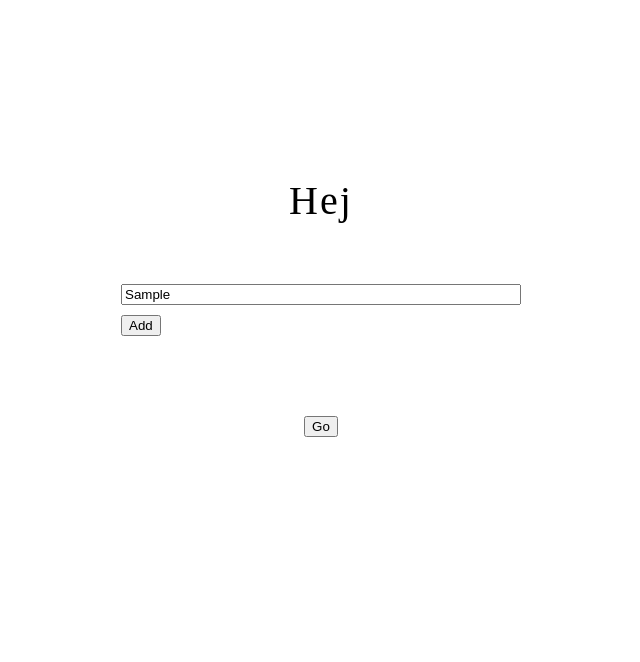
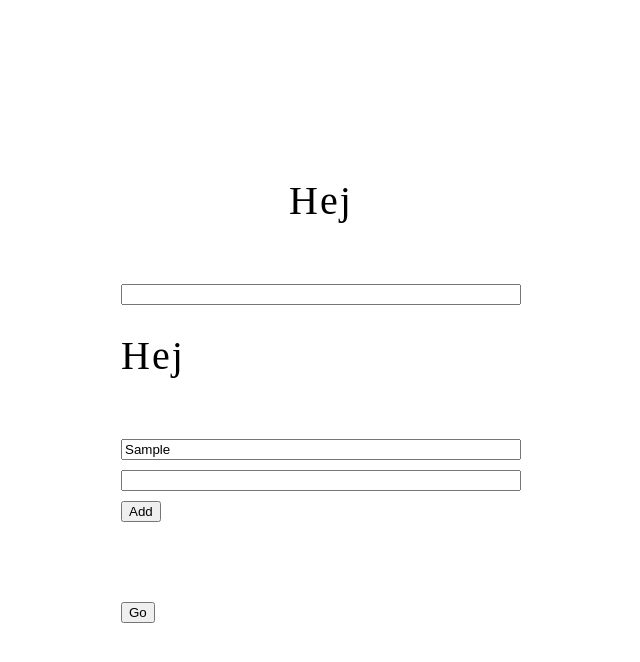
Before and after one commit to emlo2018/simson, a plain HTML site: page index.html in a window 1280 px wide. Both pictures are taken after typing "Sample" into the empty fields and a click on the button "Add". Shown: the whole page, without its empty margins (319-959 px from the left). Drawn offline with nearby package versions, Linux system fonts and the light colour scheme.

Commit message:
javascript

```diff
--- a/index.html
+++ b/index.html
@@ -11,10 +11,28 @@
         <h1>Hej</h1>
     <div class="inputSection">
       <div class="inputs">
-    <input placeholder="text"></input>
      </div>
+  <h1>Hej</h1>
+  <div class="inputSection">
+    <div class="inputs">
+      <input placeholder="text"></input>
+    </div>
     <button class="addOption">Add</button>
-   </div>
-    <button>Go</button>
+  </div>
+  <div class="resultSection"></div>
+  <button>Go</button>
+
+  <script src="https://code.jquery.com/jquery-3.3.1.min.js"></script>
+  <script>
+    $(function () {
+      $('.resultSection').hide()
+
+      var add_option = function () {
+        $('.inputs').append('<input></input>')
+      }
+      $('.addOption').click(add_option)
+    })
+  </script>
 </body>
+
 </html>
```
